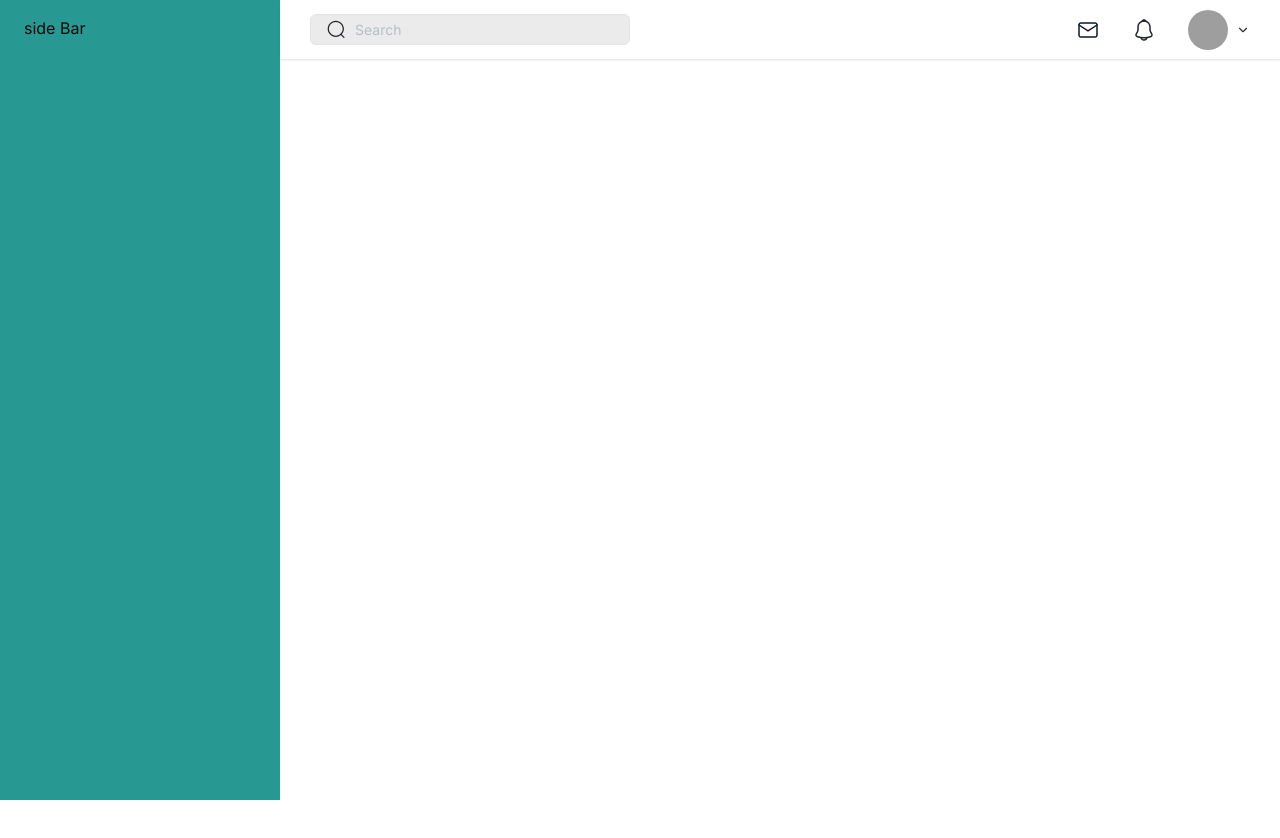
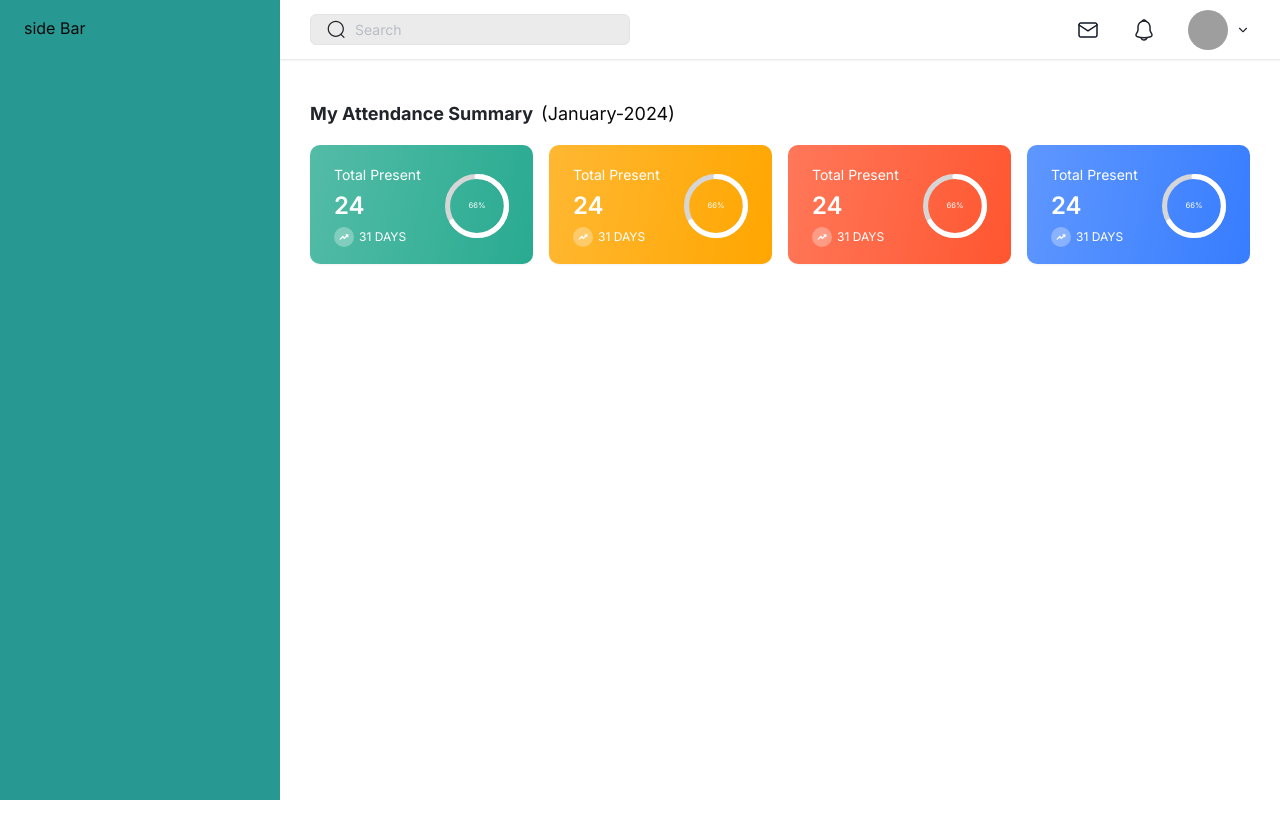
Before and after one commit to NadirBakhsh/Test-SourceCode, a Next.js app: page /dashboard in a window 1280 px wide. Shown: the top 838 px of the page. Built offline with nearby package versions, Linux system fonts and the light colour scheme; grey boxes are pictures that could not be loaded.

Commit message:
code developed

```diff
--- a/package.json
+++ b/package.json
@@ -19,10 +19,12 @@
     "@radix-ui/react-scroll-area": "^1.0.5",
     "@radix-ui/react-slot": "^1.0.2",
     "class-variance-authority": "^0.7.0",
+    "classnames": "^2.5.1",
     "clsx": "^2.1.0",
     "lucide-react": "^0.312.0",
     "next": "14.1.0",
     "react": "^18",
+    "react-circular-progressbar": "^2.1.0",
     "react-dom": "^18",
     "tailwind-merge": "^2.2.0",
     "tailwindcss-animate": "^1.0.7"
--- a/src/app/dashboard/layout.js
+++ b/src/app/dashboard/layout.js
@@ -1,7 +1,7 @@
 import ProfileBar from "@/components/_EmployeeElement/ProfileBar";
 import { cn } from "@/lib/utils";
 import { Inter } from "next/font/google";
-import Image from "next/image";
+import 'react-circular-progressbar/dist/styles.css';
 
 const inter = Inter({ subsets: ["latin"] });
 
--- a/src/app/dashboard/page.js
+++ b/src/app/dashboard/page.js
@@ -1,16 +1,25 @@
-import { cn } from "@/lib/utils"
+import { CounterCard } from "@/components/CounterCard";
+import { cn } from "@/lib/utils";
 
 const Dashboard = () => {
-    return (
-      <main>
+  return (
+    <main>
+      <div className="mt-10">
+        <div>
+          <h3 className="text-[#21252B] text-[18px] font-bold inline-block">
+            My Attendance Summary
+          </h3>
+          <span className="text-[18px] pl-2">(January-2024)</span>
+        </div>
+        <div className="mt-[18px] grid grid-cols-1  sm:grid-cols-2 md:grid-cols-4 gap-4">
+          <CounterCard className='gradient-card-gray'  />
+          <CounterCard  className={'gradient-card-orange'} />
+          <CounterCard className={'gradient-card-red'}   />
+          <CounterCard className={'gradient-card-blue'}  />
+        </div>
+      </div>
+    </main>
+  );
+};
 
-        {/* gray card style */}
-        <div className={cn("w-full h-[300px]")}>
-
-        </div>
-
-      </main>
-    )
-  }
-
-  export default Dashboard
+export default Dashboard;
--- a/src/app/globals.css
+++ b/src/app/globals.css
@@ -70,3 +70,20 @@
     @apply bg-background text-foreground;
   }
 }
+
+.gradient-card-gray {
+  background: linear-gradient(102deg, rgba(255, 255, 255, 0.20) 0%, rgba(0, 0, 0, 0.00) 99.84%, rgba(255, 255, 255, 0.00) 99.84%), #29AB91;
+  }
+
+.gradient-card-orange {
+  background: linear-gradient(102deg, rgba(255, 255, 255, 0.20) -0.16%, rgba(255, 255, 255, 0.00) 100%), #FFA600;
+}
+
+.gradient-card-red {
+  background: linear-gradient(102deg, rgba(255, 255, 255, 0.20) 0%, rgba(255, 255, 255, 0.00) 99.84%), #FF5630;
+}
+
+.gradient-card-blue {
+  background: linear-gradient(102deg, rgba(255, 255, 255, 0.20) -0.16%, rgba(255, 255, 255, 0.00) 100%), #377DFF;
+
+}
--- /dev/null
+++ b/src/components/CounterCard/index.js
@@ -0,0 +1,47 @@
+"use client";
+import { Button } from "@/components/ui/button";
+import { Card, CardContent } from "@/components/ui/card";
+import { cn } from "@/lib/utils";
+import { CircularProgressbar, buildStyles } from "react-circular-progressbar";
+import { Icons } from "../Icons";
+
+export function CounterCard({ title, count, describe, className }) {
+  const percentage = 66;
+
+  return (
+    <Card
+      className={cn(
+        "w-full h-[119px] py-5 rounded-[10px] border-none",
+        className
+      )}
+    >
+      <CardContent className="flex justify-between">
+        <div className="flex flex-col justify-between gap-[5px] flex-1">
+          <p className="text-sm text-white">Total Present</p>
+          <h1 className="text-2xl font-semibold text-white">24</h1>
+          <div className="text-[12px] text-white flex items-center gap-[5px]">
+            <span>
+              <Icons.growUpIcon />
+            </span>
+            <span> 31 DAYS</span>
+          </div>
+        </div>
+        <div className="relative flex items-center justify-center">
+          <div className="w-[64px] h-[64px]">
+            <CircularProgressbar
+              styles={buildStyles({
+                pathColor: `#fff`,
+                textColor: "#fff",
+                trailColor: "#d6d6d6",
+                strokeLinecap: "round",
+                textSize: "12px",
+              })}
+              value={percentage}
+              text={`${percentage}%`}
+            />
+          </div>
+        </div>
+      </CardContent>
+    </Card>
+  );
+}
--- a/src/components/Icons/index.jsx
+++ b/src/components/Icons/index.jsx
@@ -45,4 +45,11 @@ export const Icons = {
       <Image alt="main-logo" fill src={"/svg/searchIcon.svg"} />
     </div>
   ),
+
+  growUpIcon: ({}) => (
+    <div className="relative w-[20px] h-[20px]">
+      <Image alt="main-logo" fill src={"/svg/grow-up.svg"} />
+    </div>
+  ),
+
 };
```
Also changed, not shown: public/svg/grow-up.svg (added), 1 other file (tests, documents, lock files or other folders).
